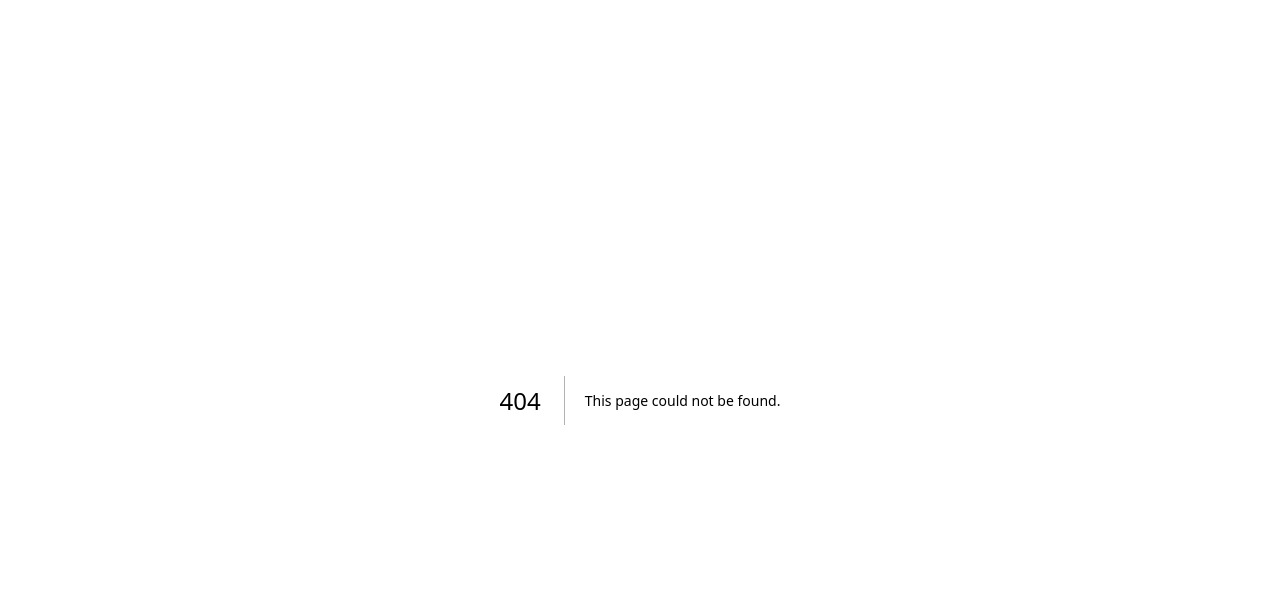
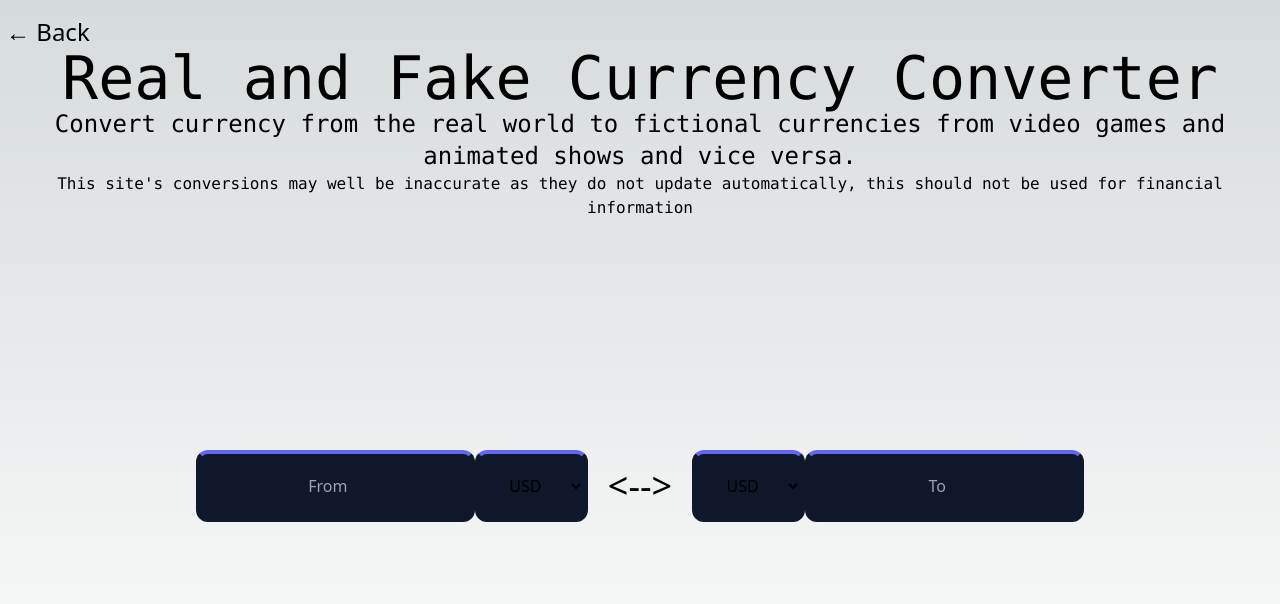
Before and after one commit to TrueReassembly/chipscrapyard, a Next.js app: page /realandfakeconversions in a window 1280 px wide. Before the commit this address had no page. Shown: the top 604 px of the page. Built offline with nearby package versions, Linux system fonts and the light colour scheme.

Commit message:
Projects Page & Currency Checker implementation

```diff
--- a/src/app/globals.css
+++ b/src/app/globals.css
@@ -11,8 +11,8 @@
 @media (prefers-color-scheme: dark) {
   :root {
     --foreground-rgb: 255, 255, 255;
-    --background-start-rgb: 0, 0, 0;
-    --background-end-rgb: 14, 6, 31;
+    --background-start-rgb: 7, 0, 14;
+    --background-end-rgb: 36, 0, 57;
     /*
     Purple: 14, 6, 31
     Blue: 3, 10, 33
@@ -29,4 +29,5 @@ body {
       rgb(var(--background-end-rgb))
     )
     rgb(var(--background-start-rgb));
+  background-attachment: fixed;
 }
--- a/src/app/layout.tsx
+++ b/src/app/layout.tsx
@@ -16,6 +16,14 @@ export default function RootLayout({
 }) {
   return (
     <html lang="en">
+      <head>
+      <title>Assembly&apos;s Scrapyard</title>
+        <meta content="Assembly&apos;s Scrapyard" property="og:title" />
+        <meta content="The useless things I&apos;ve made to learn Next.js" property="og:description" />
+        <meta content="https://scrapyard.reassembly.dev" property="og:url" />
+        <meta content="https://pbs.twimg.com/profile_images/1726294196573642752/Gb-VwBsQ_400x400.jpg" property="og:image" />
+        <meta content="#55199E" data-react-helmet="true" name="theme-color" />
+      </head>
       <body className={inter.className}>{children}</body>
     </html>
   )
--- a/src/pages/index.tsx
+++ b/src/pages/index.tsx
@@ -26,26 +26,17 @@ export default function Home() {
 
   return (
     <>
-
-      <Head>
-        <title>Assembly&apos;s Scrapyard</title>
-        <meta content="Assembly&apos;s Scrapyard" property="og:title" />
-        <meta content="The useless things I&apos;ve made to learn Next.js" property="og:description" />
-        <meta content="https://scrapyard.reassembly.dev" property="og:url" />
-        <meta content="https://pbs.twimg.com/profile_images/1726294196573642752/Gb-VwBsQ_400x400.jpg" property="og:image" />
-        <meta content="#55199E" data-react-helmet="true" name="theme-color" />
-      </Head>
-      <main className="flex min-h-screen flex-col items-center justify-between p-24 h-screen">
-
-        <div className="justify-center">
+      <main className="flex min-h-screen flex-col items-center justify-between p-12 h-screen">
+        <div className="justify-center font-mono text-center">
           {/* &apos; is an apostrophe, whoever decided that is an idiot */}
-          <h1 className="text-6xl font-bold text-center mb-1">Assembly&apos;s Scrapyard</h1>
-          <p className="text-2xl text-center mb-1">The useless things I&apos;ve made to learn Next.js</p>
-          <p className="text-1xl text-center">Even though I&apos;m using TypeScript</p>
+          <h1 className="text-6xl font-bold mb-1">Assembly&apos;s Scrapyard</h1>
+          <p className="text-2xl mb-1">The useless things I&apos;ve made to learn Next.js</p>
+          <p className="text-1xl">Even though I&apos;m using TypeScript</p>
+          <p>I am also not a graphics designer</p>
         </div>
 
       <div className="grid justify-center items-center h-screen grid-flow-row">
-        <a href="./clickthebutton" className="border bg-slate-900 p-5 text-2xl rounded-xl w-30 min-w-min transform transition-transform duration-500 hover:scale-110">Click the Button!</a>
+        <a href="./project" className="border-2 bg-transparent p-5 text-2xl rounded-xl min-h-fit border-white min-w-min transform transition-transform duration-500 hover:scale-110">My Projects</a>
       </div>
 
         <footer className="flex flex-col items-center justify-center mt-auto">
--- /dev/null
+++ b/src/pages/projects.tsx
@@ -0,0 +1,44 @@
+import "../app/globals.css"
+
+export default function Projects() {
+
+    interface Project {
+        name: string,
+        description: string,
+        subpage: string
+    }
+
+    const projects: Project[] = [
+        {
+            name: "Click the Button",
+            description: "Click the button. That's it.",
+            subpage: "clickthebutton"
+        },
+        {
+            name: "Fictional Currency Converter",
+            description: "Convert currency from the real world to fictional currencies from video games and animated shows and vice versa.\n(Coming Soon)",
+            subpage: "realandfakeconversions"
+        }
+    ]
+
+    return (
+        <main className="flex min-h-screen flex-col items-center p-12 h-screen">
+            <button className="absolute top-0 left-0 m-5 scale-150" onClick={() => window.history.back()}>← Back</button>
+            <div className="justify-center text-center font-mono">
+                <p className="text-6xl">My Projects</p>
+                <p className="text-2xl">The list of all the dumb stuff I&apos;ve coded</p>
+                <p className="text-1xl">This is purely because I have no idea how to code a navbar lol</p>
+            </div>
+
+            <div className="flex flex-col gap-5 w-6/12 mt-5">
+                {projects.map((project, i) => (
+                    <div key={i} className="border-4 border-transparent bg-slate-900 border-t-indigo-500 p-5 rounded-xl text-center transform transition-transform duration-500 hover:scale-110">
+                        <p className="text-4xl">{project.name}</p>
+                        <p className="text-1xl">{project.description}</p>
+                        <a className="text-blue-600" href={project.subpage} >Click here to go to {project.name}</a>
+                    </div>
+                ))}
+            </div>
+        </main>
+    )
+}
--- /dev/null
+++ b/src/pages/realandfakeconversions.tsx
@@ -0,0 +1,72 @@
+import { createRef, useRef } from "react"
+import "../app/globals.css"
+
+export default function RealAndFakeConversions() {
+
+    const from = useRef<HTMLInputElement>(null);
+    const fromCurrency = useRef<HTMLSelectElement>(null);
+    const to = useRef<HTMLInputElement>(null);
+    const toCurrency = useRef<HTMLSelectElement>(null);
+
+    interface Entry {
+        [key: string]: number
+    }
+
+    // For when I come back to this, Each number is how much 1 USD is worth in that currency
+    const currenciesToTheDollar: Entry = {
+        "USD": 1,
+        "EUR": 0.92,
+        "GBP": 0.79,
+        "SUVIS": 0.61,
+        "LIEN": 0.20
+    }
+
+    function convert(from: number, fromCurrency: string, toCurrency: string) {
+        if (fromCurrency === toCurrency) {
+            return from;
+        } else {
+            var amountInDollars = from / currenciesToTheDollar[fromCurrency];
+            return (amountInDollars * currenciesToTheDollar[toCurrency]).toFixed(2);
+        }
+    }
+
+    function onFromEdit(event: React.ChangeEvent<HTMLInputElement>) {
+        if (from.current && to.current && fromCurrency.current && toCurrency.current) {
+            to.current.value = convert(parseFloat(from.current.value), fromCurrency.current.value, toCurrency.current.value).toString();
+        }
+    }
+
+    function onToEdit(event: React.ChangeEvent<HTMLInputElement>) {
+        if (from.current && to.current && fromCurrency.current && toCurrency.current) {
+            from.current.value = convert(parseFloat(to.current.value), toCurrency.current.value, fromCurrency.current.value).toString();
+        }
+    }
+
+    return (
+        <main className="flex min-h-screen flex-col items-center p-12 h-screen">
+            <button className="absolute top-0 left-0 m-5 scale-150" onClick={() => window.history.back()}>← Back</button>
+            <div className="justify-center text-center font-mono">
+                <p className="text-6xl">Real and Fake Currency Converter</p>
+                <p className="text-2xl">Convert currency from the real world to fictional currencies from video games and animated shows and vice versa.</p>
+                <p>This site&apos;s conversions may well be inaccurate as they do not update automatically, this should not be used for financial information</p>
+            </div>
+
+            <div className="flex flex-row align-middle justify-center items-center h-screen">
+                <input className="border-4 border-transparent bg-slate-900 border-t-indigo-500 p-5 rounded-xl text-center" type="number" placeholder="From" ref={from} onChange={onFromEdit}/>
+                <select className="border-4 border-transparent bg-slate-900 border-t-indigo-500 p-5 rounded-xl text-center" ref={fromCurrency}>
+                    {Object.keys(currenciesToTheDollar).map((currency) => {
+                        return <option key={currency}>{currency}</option>
+                    }, [])}
+                </select>
+                <p className="text-4xl p-5">{"<-->"}</p>
+
+                <select className="border-4 border-transparent bg-slate-900 border-t-indigo-500 p-5 rounded-xl text-center" ref={toCurrency}>
+                    {Object.keys(currenciesToTheDollar).map((currency) => {
+                        return <option key={currency}>{currency}</option>
+                    }, [])}
+                </select>
+                <input className="border-4 border-transparent bg-slate-900 border-t-indigo-500 p-5 rounded-xl text-center" type="number" placeholder="To" ref={to} onChange={onToEdit}/>
+            </div>
+        </main>
+    )
+}
```
